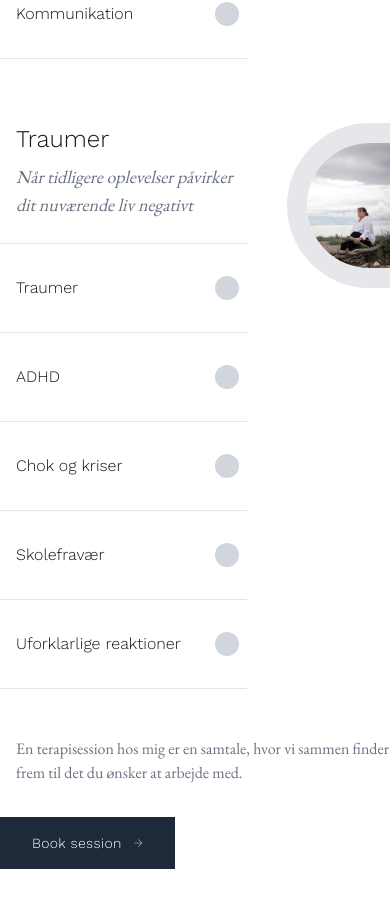
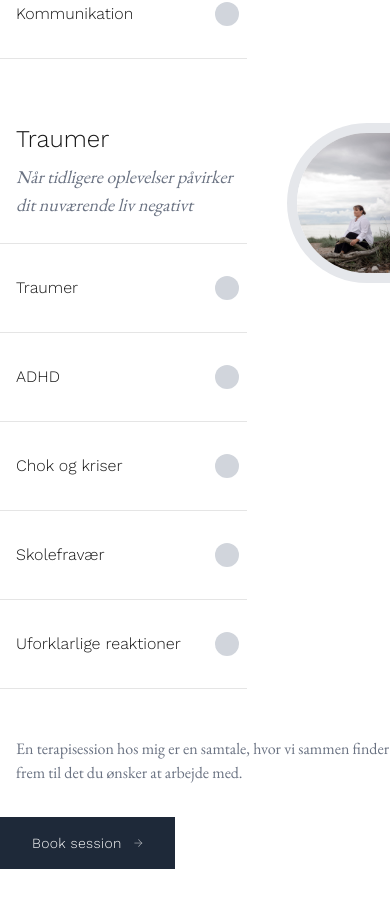
Before and after one commit to oscarlund121/susanterapi, a Next.js app: page / in a window 390 px wide. Shown: the part 4939-5846 px from the top of the page. Built offline with nearby package versions, Linux system fonts and the light colour scheme.

Commit message:
Adjusts styles for image borders and navigation layout
Updates image border thickness in HjaelpeMedTabs component for improved design consistency. Refines Header navigation layout by switching to a flex column layout for better alignment.

```diff
--- a/src/app/components/forside/hjaelpe-med/HjaelpeMedTabs.jsx
+++ b/src/app/components/forside/hjaelpe-med/HjaelpeMedTabs.jsx
@@ -282,7 +282,7 @@ const HjaelpeMedTabs = () => {
                     alt="Om mig"
                     width={400}
                     height={500}
-                    className="object-cover rounded-l-full md:border-t-40 md:border-b-40 md:border-l-40 border-t-20 border-b-20 border-l-20 border-gray-200 block "
+                    className="object-cover rounded-l-full md:border-t-40 md:border-b-40 md:border-l-40 border-t-10 border-b-10 border-l-10 border-gray-200 block "
                   />
                 </div>
               </div>
--- a/src/app/components/layout/Header.jsx
+++ b/src/app/components/layout/Header.jsx
@@ -89,7 +89,7 @@ const Header = () => {
             >
               <LuX size={28} />
             </button>
-            <nav className="place-items-center z-30">
+            <nav className="flex flex-col items-center z-30">
               <LuHexagon
                 size={70}
                 className="text-black rotate-[30deg]"
```
